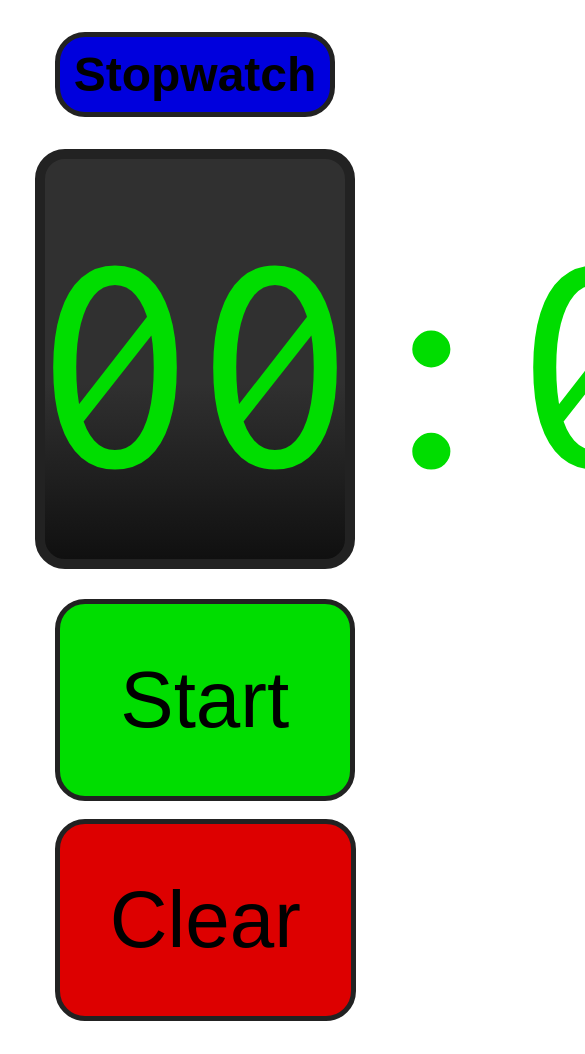
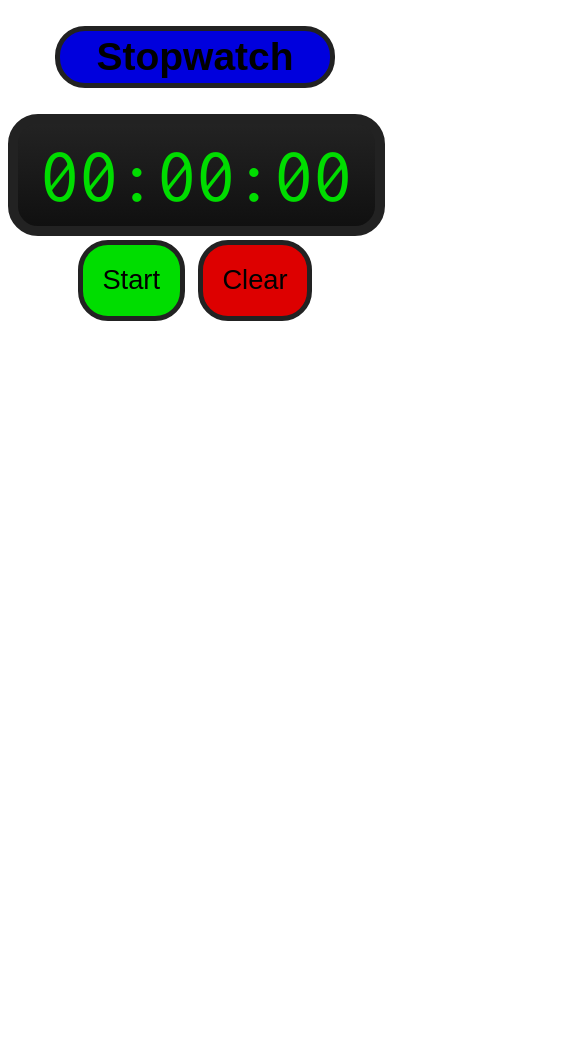
Before and after one commit to wgmyers/stopwatch, a plain HTML site: page index.html in a window 390 px wide. Shown: the top 1054 px of the page, 585 px wide, since content can reach past the window. After the commit the page ends 844 px from the top, so only its background shows below. Drawn offline with Linux system fonts and the light colour scheme.

Commit message:
Mobile friendly css

```diff
--- a/stopwatch.css
+++ b/stopwatch.css
@@ -77,3 +77,29 @@ button#reset {
 button#reset:hover {
 	background: #ff0000;
 }
+
+@media screen and (max-width: 1000px) {
+    h1 {
+        font-size: 10vw;
+        padding: 1vw;
+    }
+}
+
+@media screen and (max-width: 1600px) {
+
+    div#timer {
+        font-size: 20vw;
+        min-height: 30%;
+        width: 90%;
+    }
+    div#buttons {
+        width: 90%;
+        padding: 1vw;
+    }
+    button {
+        font-size: 7vw;
+        min-height: 10%;
+        min-width: 30%;
+        padding: 5vw;
+    }
+}
```
